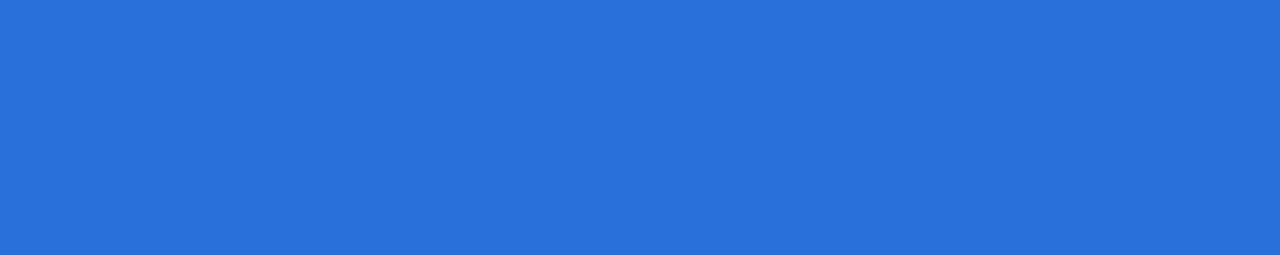
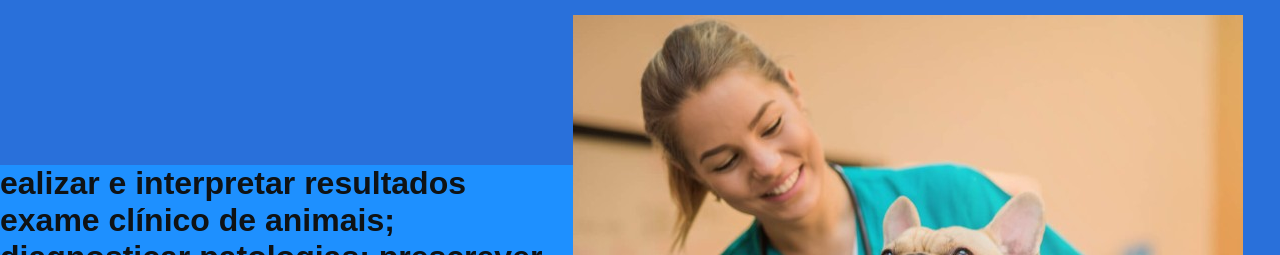
Before and after one commit to benifichamento/benifichamento, a plain HTML site: page index.html in a window 1280 px wide. Shown: the top 255 px of the page. Drawn offline with Linux system fonts and the light colour scheme.

Commit message:
Update index.html

```diff
--- a/index.html
+++ b/index.html
@@ -8,19 +8,10 @@
 </head>
 <body>
 
-    <!DOCTYPE html>
-    <html>
-    <body>
-
-
     <h1 style="background-color:DodgerBlue;">ealizar e interpretar resultados exame clínico de animais; diagnosticar patologias; prescrever tratamento; indicar medidas de proteção e prevenção; realizar sedação, anestesia, e tranquilização de animais; realizar cirurgias e intervenções de odontologia veterinária; coletar material para exames laboratoriais; </h1>
 
+  <img src="imagem.jpg" alt="">
 
-    </body>
-    </html>
-
-    </head>
-    </body>
     <h1>oii</h1>
 </body>
 </html>
```
